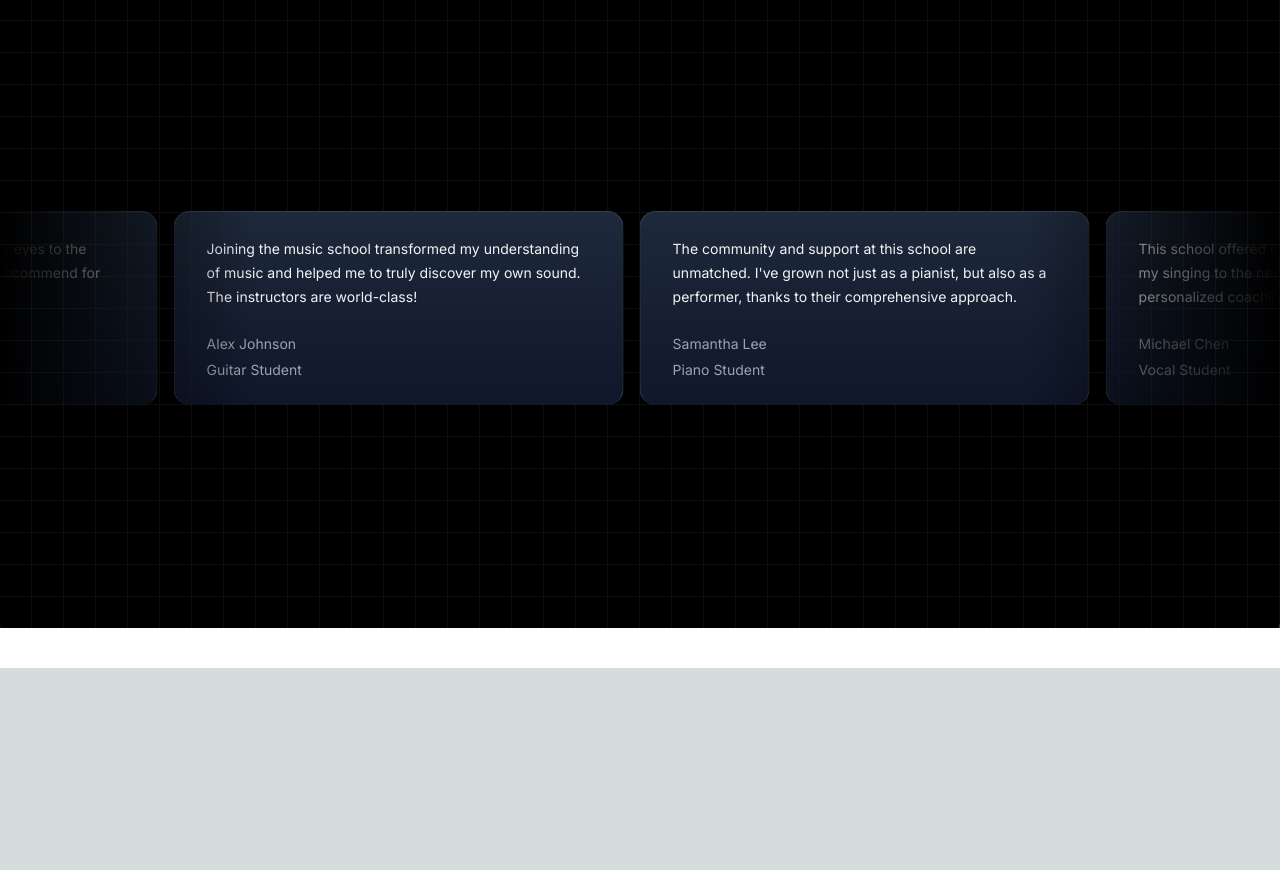
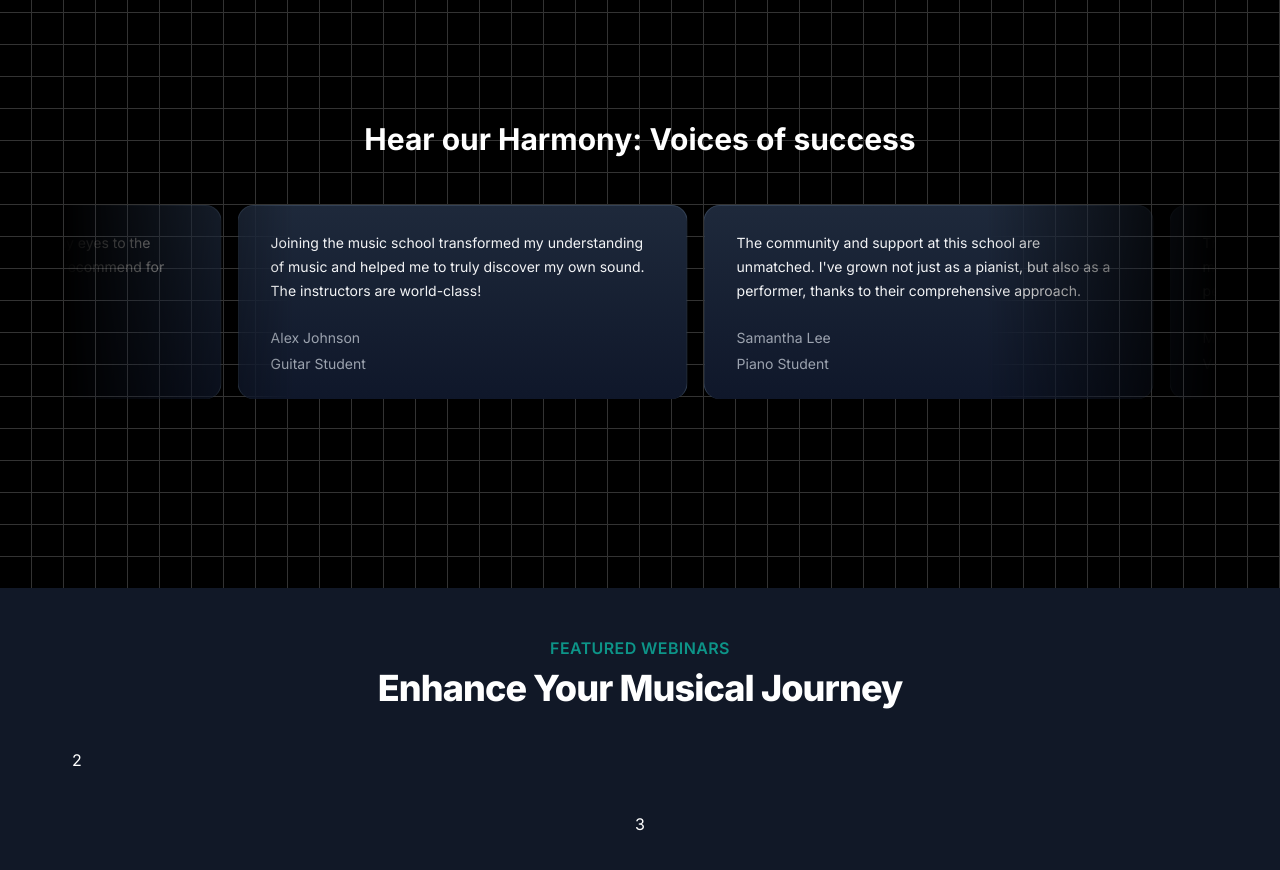
Before and after one commit to HabiburRahnan/music-art, a Next.js app: page / in a window 1280 px wide. Shown: the part 1880-2750 px from the top of the page. Before the commit the page ends 2548 px from the top, so only its background shows below. Built offline with nearby package versions, Linux system fonts and the light colour scheme.

Commit message:
UpcomingWebinars section style and h2 and p design

```diff
--- a/src/app/page.tsx
+++ b/src/app/page.tsx
@@ -2,6 +2,7 @@ import HeroSection from "@/components/HeroSection";
 import FeatureCourse from "@/components/FeatureCourse";
 import WhyChooseUs from "@/components/WhyChooseUs";
 import MovingCards from "@/components/MovingCards";
+import UpcomingWebinars from "@/components/UpcomingWebinars";
 
 export default function Home() {
   return (
@@ -11,6 +12,7 @@ export default function Home() {
       <FeatureCourse></FeatureCourse>
       <WhyChooseUs></WhyChooseUs>
       <MovingCards></MovingCards>
+      <UpcomingWebinars></UpcomingWebinars>
     </main>
   );
 }
--- a/src/components/MovingCards.tsx
+++ b/src/components/MovingCards.tsx
@@ -34,12 +34,19 @@ const MovingCards = () => {
     },
   ];
   return (
-    <div className="h-[40rem] my-10 rounded-md flex flex-col antialiased bg-white dark:bg-black dark:bg-grid-white/[0.05] items-center justify-center relative overflow-hidden">
-      <InfiniteMovingCards
-        items={musicSchoolTestimonials}
-        direction="right"
-        speed="slow"
-      />
+    <div className="h-[40rem] w-full dark:bg-black dark:bg-grid-white/[0.2] relative flex flex-col items-center justify-center overflow-hidden">
+      <h2 className="text-3xl font-bold text-center mb-8 z-10">
+        Hear our Harmony: Voices of success
+      </h2>
+      <div className="flex justify-center w-full overflow-hidden px-4 sm:px-6 lg:px-8">
+        <div className="w-full max-w-6xl">
+          <InfiniteMovingCards
+            items={musicSchoolTestimonials}
+            direction="right"
+            speed="slow"
+          />
+        </div>
+      </div>
     </div>
   );
 };
--- /dev/null
+++ b/src/components/UpcomingWebinars.tsx
@@ -0,0 +1,19 @@
+
+const UpcomingWebinars = () => {
+    return (
+        <div className="p-12 bg-gray-900">
+         <div className="max-w-7xl mx-auto px-4 sm:px-6">
+         <div className="text-center">
+          <h2 className="text-base text-teal-600 font-semibold tracking-wide uppercase">FEATURED WEBINARS</h2>
+          <p className="mt-2 text-3xl leading-8 font-extrabold tracking-tight text-white sm:text-4xl">Enhance Your Musical Journey</p>
+        </div>
+          <div className="mt-10">2</div>
+          <div className="mt-10 text-center">3</div>
+
+
+         </div>
+        </div>
+    );
+};
+
+export default UpcomingWebinars;
```
